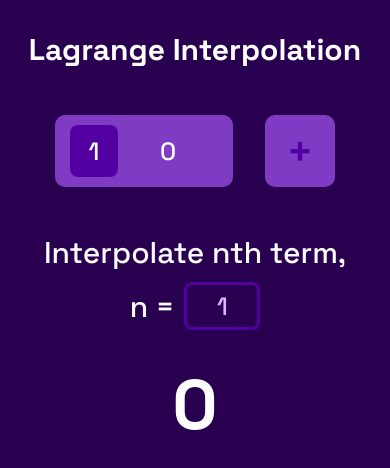
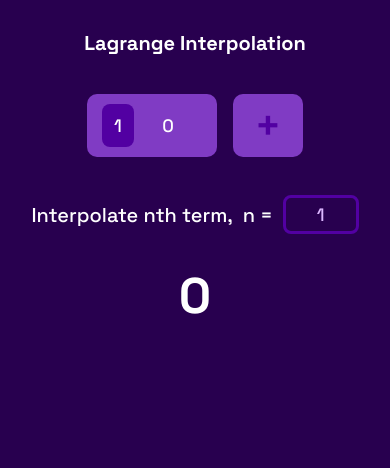
Before and after one commit to roshanshibu/lagrange-interpolation, a Next.js app: page / in a window 390 px wide. Shown: the top 468 px of the page. Built offline with nearby package versions, Linux system fonts and the light colour scheme.

Commit message:
scaling updates

```diff
--- a/app/components/DataPoint/DataPoint.css
+++ b/app/components/DataPoint/DataPoint.css
@@ -9,7 +9,7 @@ input[type="number"] {
 }
 
 .dataItem {
-  margin: 1rem;
+  margin: var(--margin-1x);
   background-color: var(--light-primary);
   border-radius: var(--border-radius-1);
   display: flex;
--- a/app/globals.css
+++ b/app/globals.css
@@ -15,6 +15,23 @@
   --border-radius-3: 5px;
 
   --input-font-size: 25px;
+  --medium-font-size: 30px;
+  --large-font-size: 70px;
+
+  --margin-1x: 1rem;
+}
+
+@media only screen and (max-width: 500px) {
+  :root {
+    --x-input-width: 2rem;
+    --y-input-width: 4rem;
+
+    --input-font-size: 18px;
+    --medium-font-size: 20px;
+    --large-font-size: 50px;
+
+    --margin-1x: 0.5rem;
+  }
 }
 
 body {
--- a/app/page.css
+++ b/app/page.css
@@ -1,6 +1,6 @@
 .branding {
   text-align: center;
-  font-size: 30px;
+  font-size: var(--medium-font-size);
   font-weight: 700;
   margin: 0;
   margin: 30px 0;
@@ -17,7 +17,7 @@
   border-radius: var(--border-radius-1);
   outline: none;
   border: none;
-  margin: 1rem;
+  margin: var(--margin-1x);
   width: 70px;
   font-size: 45px;
   color: var(--primary);
@@ -40,12 +40,12 @@
 }
 
 .computeContainer p {
-  font-size: 30px;
+  font-size: var(--medium-font-size);
   margin: 0;
   text-align: center;
 }
 .computeContainer input {
-  font-size: 25px;
+  font-size: var(--input-font-size);
   color: var(--very-light-primary);
   background: var(--dark-primary);
   outline: none;
@@ -66,7 +66,7 @@
 }
 .result {
   text-align: center;
-  font-size: 70px;
+  font-size: var(--large-font-size);
   font-weight: 700;
   margin: 0;
 }
--- a/app/page.js
+++ b/app/page.js
@@ -9,12 +9,14 @@ export default function Home() {
   const [Target, setTarget] = useState(1);
   const [Result, setResult] = useState(0);
   const [Error, setError] = useState(false);
+  const [FocusIndex, setFocusIndex] = useState(null);
 
   const addNewDataPoint = () => {
     setDataPoints([
       ...DataPoints,
       { x: +DataPoints[DataPoints.length - 1].x + 1, y: 0 },
     ]);
+    setFocusIndex(DataPoints.length);
   };
 
   const updateDataPoint = (newX, newY, index) => {
@@ -86,6 +88,7 @@ export default function Home() {
               index={index}
               updateDataPoint={updateDataPoint}
               removeDataPoint={removeDataPoint}
+              FocusIndex={FocusIndex}
             />
           );
         })}
```
